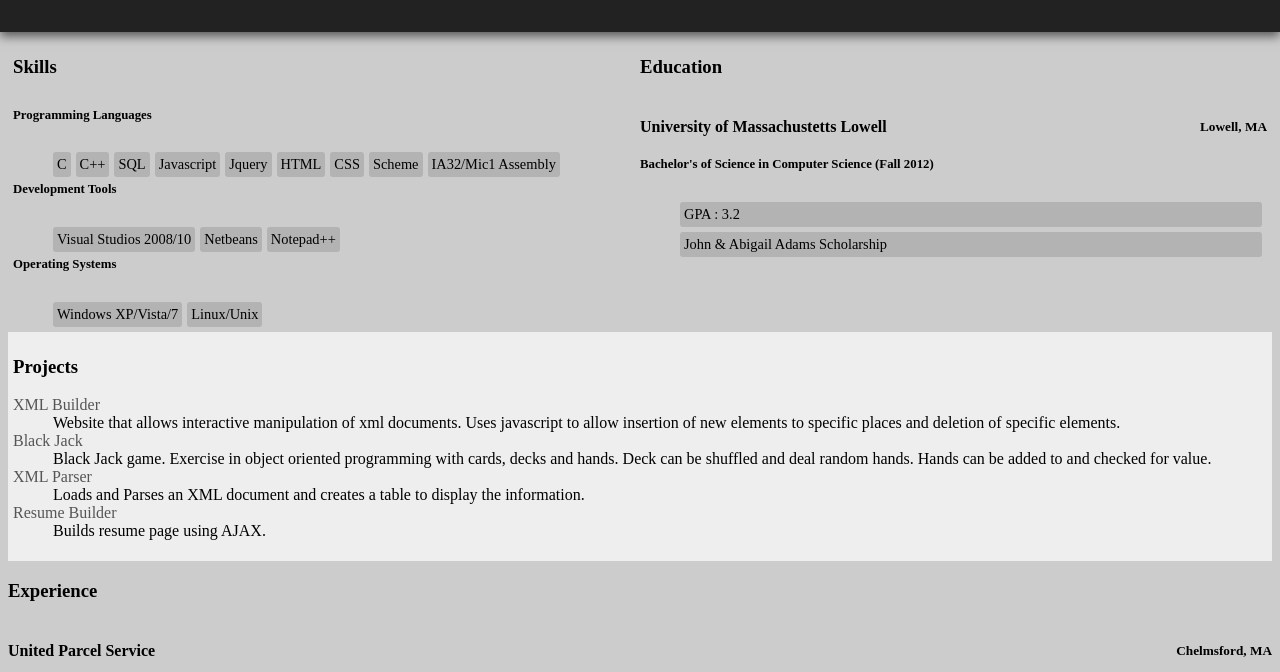
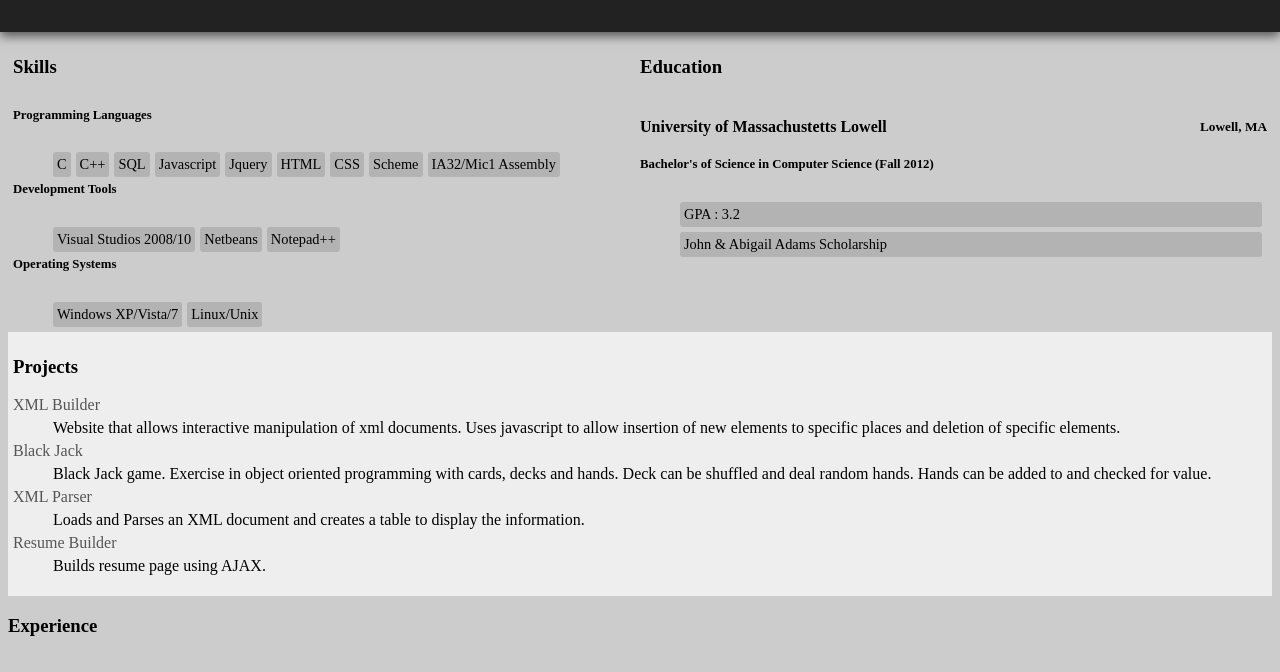
Before and after one commit to ShadowBrother/resume, a plain HTML site: page resume.html in a window 1280 px wide. Shown: the part 128-800 px from the top of the page. Drawn offline with Linux system fonts and the light colour scheme.

Commit message:
Add top/bottom margins of 5px for projects

```diff
--- a/resume.css
+++ b/resume.css
@@ -61,6 +61,10 @@ dt {
 	background : #eee ;
 	padding : 5px ;
 	margin-top: 5px ;
+}
+
+.projects dt {
+    margin: 5px 0;
 }
 
 a {
```
